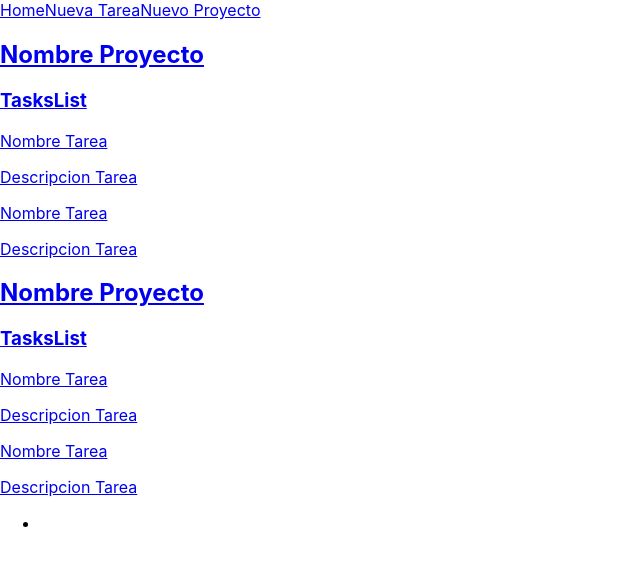
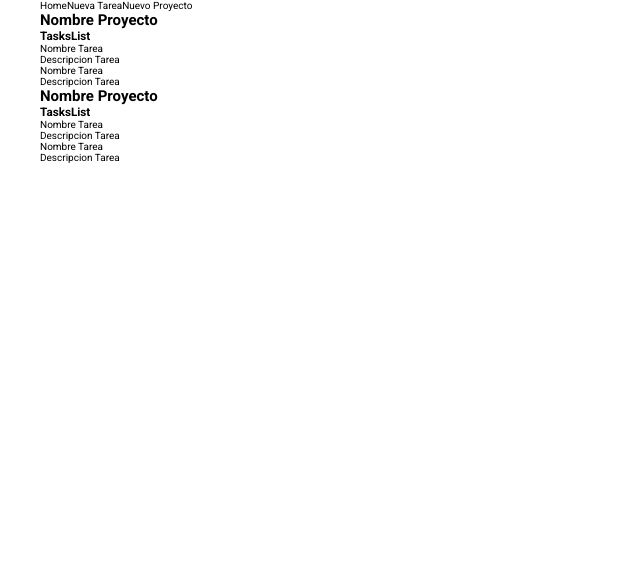
Before and after one commit to tomidziurdzia/projects-tasks-pern, a React (Vite) app in the folder client/: page / in a window 1280 px wide. Shown: the top 566 px of the page, without its empty margins (0-640 px from the left). Built offline with nearby package versions, Linux system fonts and the light colour scheme.

Commit message:
CSS inicial

```diff
--- a/client/index.html
+++ b/client/index.html
@@ -1,13 +1,19 @@
 <!DOCTYPE html>
 <html lang="en">
+
 <head>
   <meta charset="UTF-8" />
   <link rel="icon" type="image/svg+xml" href="/src/favicon.svg" />
   <meta name="viewport" content="width=device-width, initial-scale=1.0" />
-    <title>Vite App</title>
+  <link rel="preconnect" href="https://fonts.googleapis.com">
+  <link rel="preconnect" href="https://fonts.gstatic.com" crossorigin>
+  <link href="https://fonts.googleapis.com/css2?family=Roboto:wght@400;700;900&display=swap" rel="stylesheet">
+  <title>Projectos</title>
 </head>
+
 <body>
   <div id="root"></div>
   <script type="module" src="/src/main.jsx"></script>
 </body>
+
 </html>
--- a/client/src/index.css
+++ b/client/src/index.css
@@ -1,13 +1,25 @@
-body {
+* {
   margin: 0;
-  font-family: -apple-system, BlinkMacSystemFont, 'Segoe UI', 'Roboto', 'Oxygen',
-    'Ubuntu', 'Cantarell', 'Fira Sans', 'Droid Sans', 'Helvetica Neue',
-    sans-serif;
-  -webkit-font-smoothing: antialiased;
-  -moz-osx-font-smoothing: grayscale;
+  padding: 0;
+  box-sizing: border-box;
 }
 
-code {
-  font-family: source-code-pro, Menlo, Monaco, Consolas, 'Courier New',
-    monospace;
+html {
+  font-size: 62.5%;
+  font-family: "Roboto", sans-serif;
+  margin: 0;
 }
+a {
+  text-decoration: none;
+  color: black;
+}
+
+li {
+  list-style: none;
+}
+
+body {
+  max-width: 120rem;
+  margin: auto;
+  position: relative;
+}
```
Lines whose indentation alone changed are shown as unchanged.
